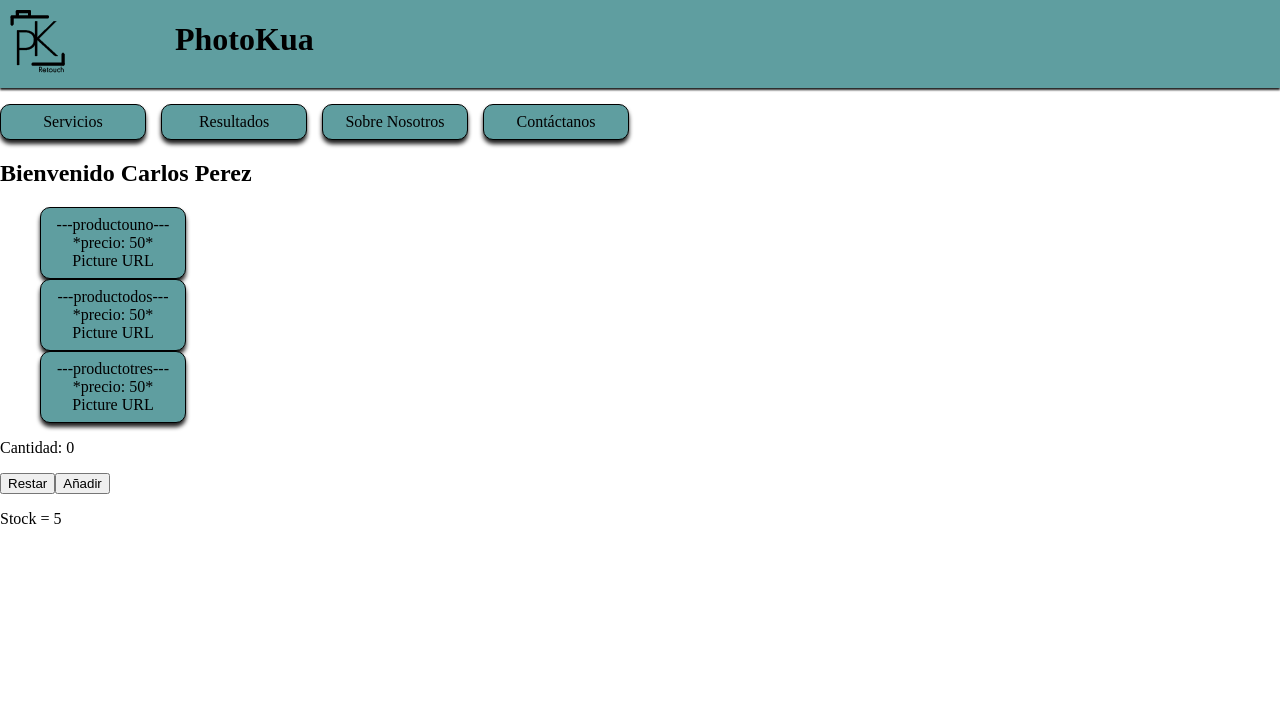
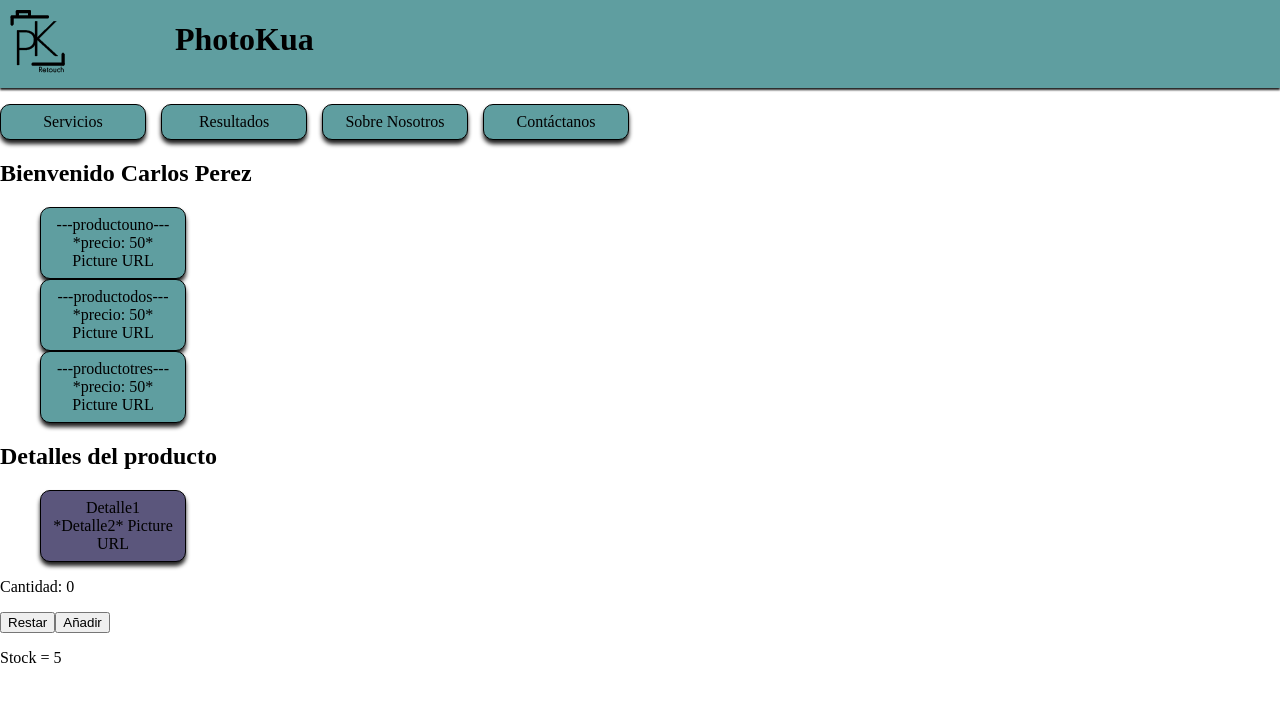
Before and after one commit to jontatan25/ReactApp, a React (Create React App) app in the folder applicacion/: page / in a window 1280 px wide. Shown: the top 702 px of the page. Built offline with nearby package versions, Linux system fonts and the light colour scheme.

Commit message:
Correcion final ItemDetail

```diff
--- a/applicacion/src/Item.js
+++ b/applicacion/src/Item.js
@@ -1,9 +1,9 @@
 
 const Item= (props) => {
-  const  {title,price,pictureUrl} = props
+  const  {id,title,price,pictureUrl} = props
   return(
       <>
-          <li>{title}{price}{pictureUrl}</li>
+          <li id={id}>{title}{price}{pictureUrl}</li>
       </>
   )
 }
--- a/applicacion/src/ItemDetail.js
+++ b/applicacion/src/ItemDetail.js
@@ -1,12 +1,10 @@
 
-
-function ItemDetail(props){
-
-    const  {dTitle,dprice,dpictureUrl} = props
+const Item= (props) => {
+    const  {dId,dtitle,dprice,dpictureUrl} = props
     return(
         <>
-            <li>{dTitle}{dprice}{dpictureUrl}</li>
+            <li id={dId}>{dtitle}{dprice}{dpictureUrl}</li>
         </>
     )
   }
-  export default ItemDetail
+  export default Item
--- a/applicacion/src/ItemDetailContainer.js
+++ b/applicacion/src/ItemDetailContainer.js
@@ -2,7 +2,7 @@
 import {useState, useEffect} from "react"
 import ItemDetail from "./ItemDetail"
 
-function getItems (){
+function ItemDetailContainer (){
 
     const [item,setItem] = useState(1)
 
@@ -10,9 +10,9 @@ function getItems (){
       return new Promise((res, rej) => {
         setTimeout(() =>
           res([
-            {id: 1, title:'---productouno---',
-              price: " *precio: 50*      ",
-              pictureUrl: "Picture URL"},
+            {id: 'i1', dtitle:'Detalle1',
+              dprice: " *Detalle2*      ",
+              dpictureUrl: "Picture URL"},
           ]), 2000
         )
       })
@@ -26,8 +26,7 @@ function getItems (){
     return item === 1 ? (
       <p>cargando</p>
     ) : (<ol>
-        {item.map(it => <Item title={it.title} price={it.price} pictureUrl={it.pictureUrl}/> )}
+        {item.map(it => <ItemDetail dId={it.id}dtitle={it.dtitle} dprice={it.dprice} dpictureUrl={it.dpictureUrl}/> )}
         </ol>)
 }
-export default ItemList
-  return getItems
+export default ItemDetailContainer
--- a/applicacion/src/ItemList.js
+++ b/applicacion/src/ItemList.js
@@ -32,7 +32,7 @@ function ItemList (){
     return item === 1 ? (
       <p>cargando</p>
     ) : (<ol>
-        {item.map(it => <Item title={it.title} price={it.price} pictureUrl={it.pictureUrl}/> )}
+        {item.map(it => <Item id={it.id}title={it.title} price={it.price} pictureUrl={it.pictureUrl}/> )}
         </ol>)
 }
 export default ItemList
--- a/applicacion/src/assests/ItemListContainer.js
+++ b/applicacion/src/assests/ItemListContainer.js
@@ -1,4 +1,6 @@
+import ItemDetailContainer from "../ItemDetailContainer"
 import ItemList from "../ItemList"
+
 
 const ItemListContainer  = (props) => {
     const  {nombre,apellido} = props
@@ -7,6 +9,8 @@ const ItemListContainer  = (props) => {
         <>
             <h2>Bienvenido {nombre+ " "+apellido}</h2>
             <ItemList/>
+            <h2>Detalles del producto</h2>
+            <ItemDetailContainer/>
         </>
     )
 }
--- a/applicacion/src/style.css
+++ b/applicacion/src/style.css
@@ -41,3 +41,11 @@ h1 {
 }
 
 header div img {padding: 10px;}
+
+#i1 {
+    background-color: rgb(91, 86, 124);
+}
+
+#i1:hover {
+    background-color: aqua;
+}
```
